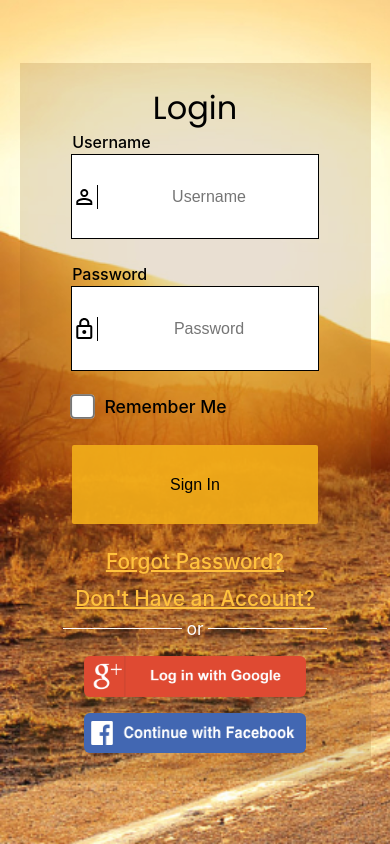
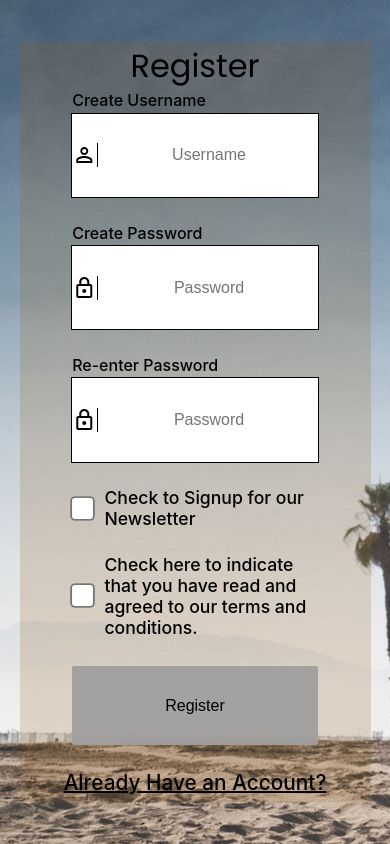
Before and after one commit to fchoy/ScionWebsite, a React (Create React App) app: page / in a window 390 px wide. Built offline with nearby package versions, Linux system fonts and the light colour scheme.

Commit message:
created mobile and desktop friendly register page

```diff
--- a/src/App.js
+++ b/src/App.js
@@ -57,8 +57,8 @@ const App = () => {
       <Break/>
       <Footer/>
     </Container>*/
-    <Login/>
-    //<Signup/>
+    //<Login/>
+    <Signup/>
   )
 }
 
--- a/src/Pages/Signup.jsx
+++ b/src/Pages/Signup.jsx
@@ -1,14 +1,311 @@
-import React from 'react'
-import styled from 'styled-components';
+import React from "react";
+import styled from "styled-components";
+import bg from "../Images/signuptc.jpg";
+import media from "../media";
+import PersonOutlineOutlinedIcon from '@mui/icons-material/PersonOutlineOutlined';
+import LockOutlinedIcon from '@mui/icons-material/LockOutlined';
 
 const Container = styled.div`
+  width: 100vw;
+  height: 100vh;
+  display: flex;
+  justify-content: center;
+  background-color : rgba(143, 111, 62, 0.15);
+  background-blend-mode: multiply;
+  background-image: url(${bg});
+  background-repeat: no-repeat;
+  align-items: center;
 
+  @media ${media.mobile} {
+    width: 100%;
+    margin: 0;
+    background-color: rgba(0, 0, 0, 0);
+  }
+`;
+
+const LoginTitle = styled.span`
+    font-size : 2em;
+    font-family: 'Poppins', sans-serif;
+    color : black;
+`;
+
+const LoginDiv = styled.div`
+    width : 50%;
+    height : 70%;
+    background-color : #92601e31;
+    margin : auto;
+    display : flex;
+    flex-direction : column;
+    justify-content: center;
+    align-items: center;
+    @media ${media.mobile} {
+        width : 90%;
+        height : 90%;
+    }
+`;
+
+const UsernameDiv = styled.div`
+    width : 40%;
+    height : 11%;
+    display : flex;
+    flex-direction : column;
+    justify-content: center;
+    align-items: center;
+    margin-bottom : 2%;
+    @media ${media.mobile} {
+        width : 70%;
+        height : 15%;
+        margin-bottom : 7%;
+    }
+`;
+
+const UsernameText = styled.span`
+    align-self : flex-start;
+    margin-bottom : 1%;
+    font-weight : 500;
+
+    @media ${media.mobile} {
+        font-size : 1em;
+    }
+`;
+
+const UsernameIcon = styled(PersonOutlineOutlinedIcon)`
+    border-right : 1px solid black;
+
+    &&{
+        width : 8%;
+        @media ${media.mobile} {
+            width : 10%;
+        }
+    }
+`;
+
+const UsernameInputDiv = styled.div`
+    height : 80%;
+    width : 100%;
+    display : flex;
+    flex-direction : row;
+    align-items: center;
+    justify-content: center;
+    background-color: white;
+    border : 1px solid black;
+`;
+
+const UsernameInput = styled.input`
+    height : fit-content;
+    border : none;
+    outline : none;
+    font-size : 1em;
+    margin-left : 1%;
+    width : 100%;
+
+    &::placeholder{
+        text-align: center;
+    }
+`;
+
+const PasswordDiv = styled.div`
+    width : 40%;
+    height : 11%;
+    display : flex;
+    flex-direction : column;
+    justify-content: center;
+    align-items: center;
+    margin-bottom : 2%;
+
+    @media ${media.mobile} {
+        width : 70%;
+        height : 15%;
+        margin-bottom : 7%;
+    }
+`;
+
+const PasswordText = styled.span`
+    align-self : flex-start;
+    margin-bottom : 1%;
+    font-weight : 500;
+`;
+
+const PasswordInputDiv = styled.div`
+    height : 80%;
+    width : 100%;
+    display : flex;
+    flex-direction : row;
+    align-items: center;
+    background-color: white;
+    border : 1px solid black;
+`;
+
+const PasswordIcon = styled(LockOutlinedIcon)`
+    border-right : 1px solid black;
+    &&{
+        width : 8%;
+        @media ${media.mobile} {
+            width : 10%;
+        }
+    }
+`;
+
+const PasswordInput = styled.input`
+    height : fit-content;
+    border : none;
+    outline : none;
+    font-size : 1em;
+    margin-left : 1%;
+    width : 100%;
+
+    &::placeholder{
+        text-align: center;
+    }
+`;
+
+const CheckboxDiv = styled.div`
+    width : 40%;
+    height : fit-content;
+    margin-bottom : 1%;
+    display : flex;
+    flex-direction : row;
+    align-items: center;
+
+    @media ${media.mobile} {
+        width : 70%;
+        margin-bottom : 7%;
+    }
+`;
+
+const Checkbox = styled.input`
+  -webkit-transform: scale(1.5); /* Safari and Chrome */
+  transform : scale(1.5);
+  height : fit-content;
+  width : fit-content;
+
+    &:focus{
+        border : 1px solid blue;
+    }
+
+    @media ${media.mobile} {
+        -webkit-transform: scale(1.9); /* Safari and Chrome */
+        transform: scale(1.9);
+    }
+`;
+
+const CheckboxText = styled.span`
+    margin-left : 2%;
+    font-size : 1.1em;
+    font-weight : 500;
+    color : black;
+    @media ${media.mobile} {
+        margin-left : 5%;
+    }
+`;
+
+const SignupButton = styled.button`
+    width : 40%;
+    height : 7%;
+    margin-top : 1%;
+    margin-bottom : 1%;
+    background-color : #a1a09ff2;
+    outline : none;
+    border : none;
+    border-radius: 2px;
+    cursor : pointer;
+    font-size : 1em;
+
+    &:hover {
+        opacity : 0.9;
+    }
+
+    &:focus{
+        border : 2px solid rgba(12, 12, 12, 0.6);
+    }
+
+    @media ${media.mobile}{
+        width : 70%;
+        height : 11%;
+        margin-bottom : 7%;
+    }
+`;
+
+const LinksDiv = styled.div`
+    width : 40%;
+    display : flex;
+    flex-direction : row;
+    align-items: center;
+    margin-bottom : 2%;
+    @media ${media.mobile}{
+        width : fit-content;
+        flex-direction: column;
+    }
+`;
+
+const SignupLinkDiv = styled.div`
+    display : flex;
+    flex-direction: row;
+    height : fit-content;
+`;
+
+const SignupLink = styled.a`
+    margin : auto 0;
+    width: fit-content;
+    font-size : 1.2em;
+    font-weight : 500;
+    color : black;
+    text-decoration: underline;
+    text-decoration-thickness : 2px;
+
+    &:hover{
+        cursor : pointer;
+        color : #ffffff;
+        opacity : 0.9;
+    }
+
+    @media ${media.mobile}{
+        font-size : 1.3em;
+        color : black;
+    }
 `;
 
 const Signup = () => {
   return (
-    <Container></Container>
-  )
-}
+    <Container>
+      <LoginDiv>
+        <LoginTitle>Register</LoginTitle>
+        <UsernameDiv>
+          <UsernameText>Create Username</UsernameText>
+          <UsernameInputDiv>
+            <UsernameIcon />
+            <UsernameInput type="input" placeholder="Username" />
+          </UsernameInputDiv>
+        </UsernameDiv>
+        <PasswordDiv>
+          <PasswordText>Create Password</PasswordText>
+          <PasswordInputDiv>
+            <PasswordIcon />
+            <PasswordInput type="password" placeholder="Password" />
+          </PasswordInputDiv>
+        </PasswordDiv>
+        <PasswordDiv>
+          <PasswordText>Re-enter Password</PasswordText>
+          <PasswordInputDiv>
+            <PasswordIcon />
+            <PasswordInput type="password" placeholder="Password" />
+          </PasswordInputDiv>
+        </PasswordDiv>
+        <CheckboxDiv>
+          <Checkbox type="checkbox"/><CheckboxText>Check to Signup for our Newsletter</CheckboxText>
+        </CheckboxDiv>
+        <CheckboxDiv>
+          <Checkbox type="checkbox"/><CheckboxText>Check here to indicate that you have read and agreed to our terms and conditions.</CheckboxText>
+        </CheckboxDiv>
+        <SignupButton type="button">Register</SignupButton>
+        <LinksDiv>
+          <SignupLinkDiv>
+            <SignupLink>Already Have an Account?</SignupLink>
+          </SignupLinkDiv>
+        </LinksDiv>
+      </LoginDiv>
+    </Container>
+  );
+};
 
-export default Signup
+export default Signup;
```
Also changed, not shown: src/Images/signuptc.jpg (added).
